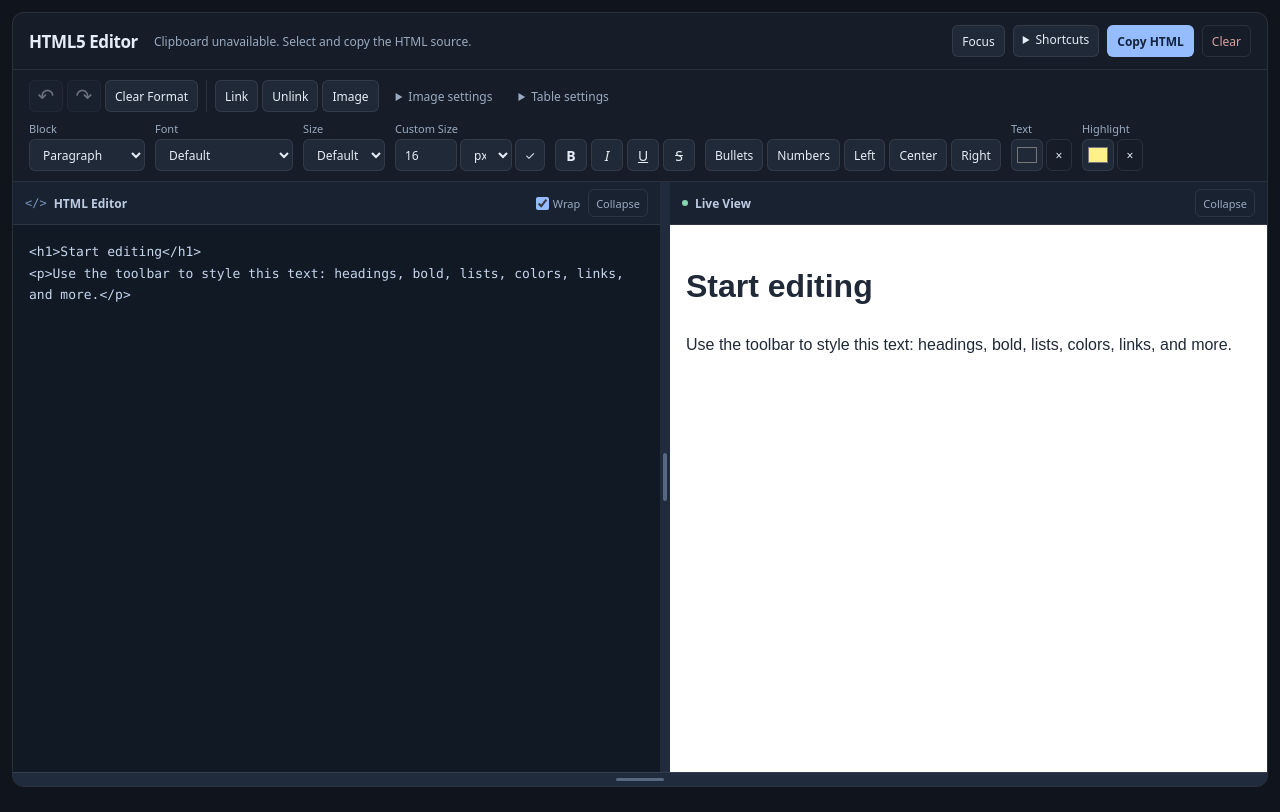
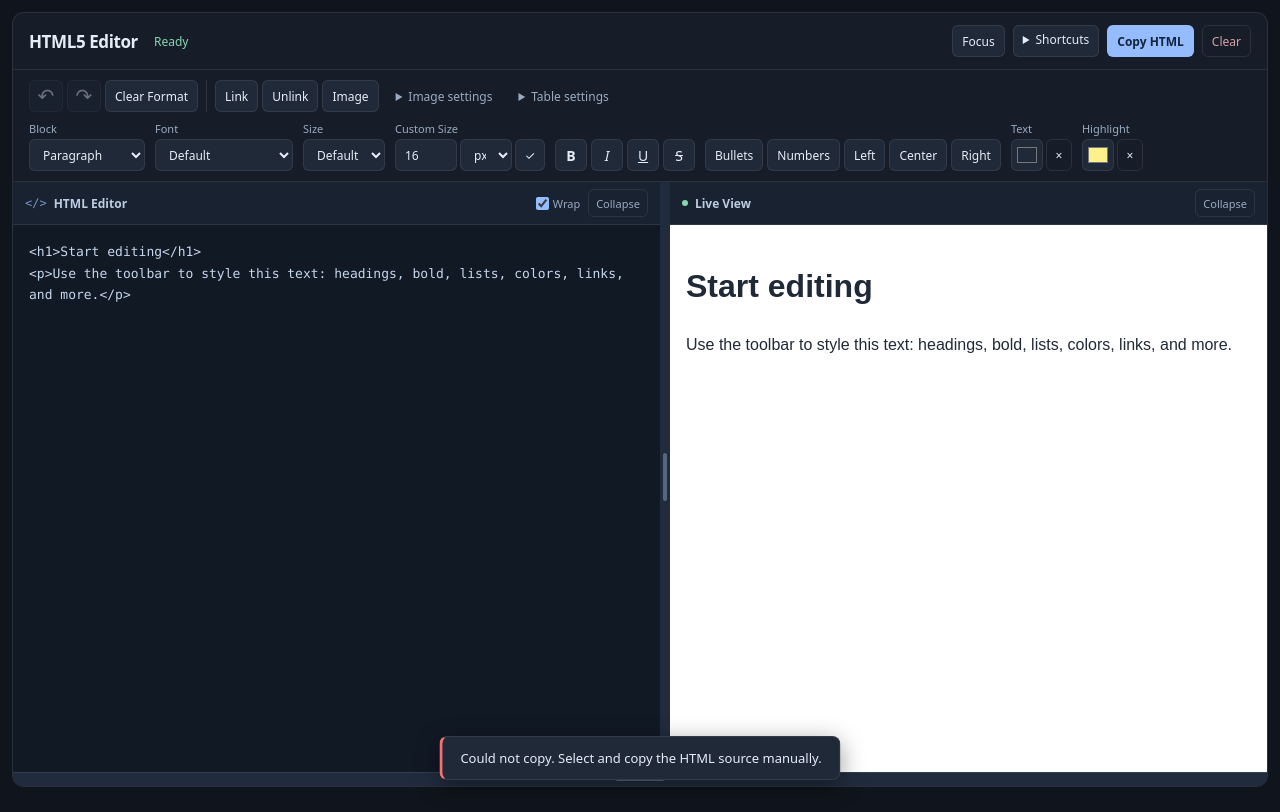
Before and after one commit to sls-jmantz/html5-editor, a website with bundled scripts: page index.html in a window 1280 px wide. Both pictures are taken after a click on the button "Copy HTML". Built offline with nearby package versions, Linux system fonts and the light colour scheme.

Commit message:
Show clipboard copy feedback in an accessible toast

```diff
--- a/index.html
+++ b/index.html
@@ -383,6 +383,8 @@
     <div id="workspace-resize" class="workspace-resize" role="separator" tabindex="0" aria-label="Resize workspace height" aria-controls="workspace" aria-orientation="horizontal" aria-valuemin="320" aria-valuemax="1600" aria-valuenow="600" title="Drag to change editor height. Up/Down resize; double-click resets."></div>
   </main>
 
+  <div id="clipboard-toast" class="toast" role="status" aria-live="polite" aria-atomic="true"></div>
+
   <script type="module" src="script.js"></script>
 </body>
 </html>
--- a/script.js
+++ b/script.js
@@ -26,6 +26,7 @@ let selectedCell = null;
 let sourceSelection = [0, 0];
 let saveTimer;
 let sizeTimer;
+let toastTimer;
 let mutating = false;
 let history = [];
 let historyIndex = -1;
@@ -33,6 +34,18 @@ let historyIndex = -1;
 function status(message, saved = false) {
   byId('save-status').textContent = message;
   byId('save-status').classList.toggle('saved', saved);
+}
+
+function showClipboardToast(message, isError = false) {
+  const toast = byId('clipboard-toast');
+  clearTimeout(toastTimer);
+  toast.textContent = message;
+  toast.classList.toggle('is-error', isError);
+  toast.classList.add('is-visible');
+  toastTimer = setTimeout(() => {
+    toast.classList.remove('is-visible');
+    toast.textContent = '';
+  }, isError ? 6000 : 3000);
 }
 
 function serialize() {
@@ -764,8 +777,10 @@ on('clear-editor', 'click', () => change(() => {
 on('copy-html', 'click', async () => {
   try {
     await navigator.clipboard.writeText(source.value);
-    status('HTML copied', true);
-  } catch { status('Clipboard unavailable. Select and copy the HTML source.'); }
+    showClipboardToast('HTML copied to clipboard');
+  } catch {
+    showClipboardToast('Could not copy. Select and copy the HTML source manually.', true);
+  }
 });
 on('wrap-toggle', 'change', () => {
   source.classList.toggle('no-wrap', !byId('wrap-toggle').checked);
--- a/styles.css
+++ b/styles.css
@@ -247,6 +247,33 @@ body.is-resizing .editor-frame { pointer-events: none; }
 .source-editor.no-wrap { white-space: pre; word-break: normal; }
 :focus-visible { outline: 2px solid var(--ring); outline-offset: 2px; }
 
+.toast {
+  position: fixed;
+  left: 50%;
+  bottom: max(20px, env(safe-area-inset-bottom));
+  z-index: 100;
+  width: max-content;
+  max-width: calc(100vw - 32px);
+  padding: 12px 18px;
+  border: 1px solid var(--line);
+  border-left: 3px solid var(--ok);
+  border-radius: 8px;
+  background: var(--panel-soft);
+  color: var(--ink);
+  box-shadow: 0 6px 24px #0006;
+  font-size: 13px;
+  opacity: 0;
+  transform: translate(-50%, 8px);
+  pointer-events: none;
+  transition: opacity 160ms ease, transform 160ms ease;
+}
+.toast.is-visible { opacity: 1; transform: translate(-50%, 0); }
+.toast.is-error { border-left-color: #f87171; }
+
+@media (prefers-reduced-motion: reduce) {
+  .toast { transition: none; }
+}
+
 @media (max-width: 980px) {
   .workspace,
   .workspace.source-collapsed,
```
